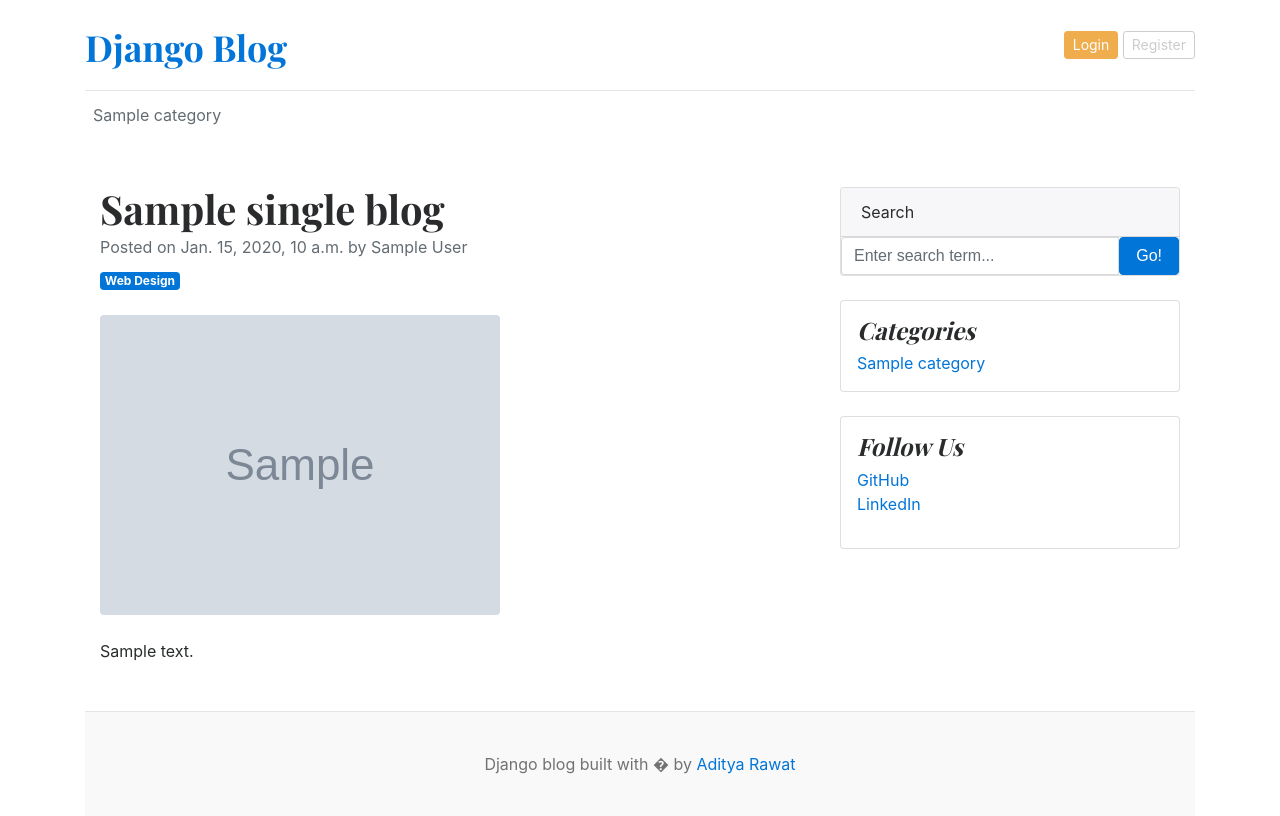
After one commit to adityaarawat/djangoBLOG, a Django app: template templates/blog.html in a window 1280 px wide. The commit adds this page. Run offline with Django 5.2, Linux system fonts and the light colour scheme; the template is opened without the code that fills it: most values are stand-ins (such as "Sample title", 1, 10 or a date in 2020); grey boxes marked "Sample" are stand-in pictures.

Commit message:
Single Blog page Category wise listing features added

```diff
--- a/blog/admin.py
+++ b/blog/admin.py
@@ -1,5 +1,5 @@
 from django.contrib import admin
-from .models import categories,blog
+from .models import category,blog
 
 class blogAdmin(admin.ModelAdmin):
     prepopulated_fields ={"slug": ('title',)}
@@ -7,5 +7,5 @@ class blogAdmin(admin.ModelAdmin):
     search_fields=['id','title','category__category_name','status']
     list_editable=['is_featured']
 
-admin.site.register(categories)
+admin.site.register(category)
 admin.site.register(blog,blogAdmin)
--- /dev/null
+++ b/blog/context_processors.py
@@ -0,0 +1,4 @@
+from .models import category
+def get_context(request):
+    cate=category.objects.all()
+    return dict(cate=cate)
--- a/blog/models.py
+++ b/blog/models.py
@@ -1,6 +1,7 @@
 from django.db import models
 from django.contrib.auth.models import User
-class categories(models.Model):
+
+class category(models.Model):
     category_name=models.CharField(max_length=250,unique=True)
     created_at=models.DateTimeField(auto_now_add=True)
     updated_at=models.DateTimeField(auto_now=True)
@@ -19,7 +20,7 @@ STATUS_CHOICES=(
 class blog(models.Model):
     title=models.CharField(max_length=100)
     slug=models.SlugField(max_length=150, unique=True, blank=True)
-    category=models.ForeignKey(categories,on_delete=models.CASCADE)
+    category=models.ForeignKey(category,on_delete=models.CASCADE)
     author=models.ForeignKey(User, on_delete=models.CASCADE)
     featured_image=models.ImageField(upload_to='uploads/%Y/%m/%d')
     short_description=models.TextField(max_length=500)
--- /dev/null
+++ b/blog/urls.py
@@ -0,0 +1,5 @@
+from . import views
+from django.urls import path
+urlpatterns = [
+    path('<int:category_id>/', views.categories, name='category')
+]
--- a/blogmain/urls.py
+++ b/blogmain/urls.py
@@ -15,11 +15,14 @@ Including another URLconf
     2. Add a URL to urlpatterns:  path('blog/', include('blog.urls'))
 """
 from django.contrib import admin
-from django.urls import path
+from django.urls import path,include
 from .import views
 from django.conf.urls.static import static
 from django.conf import settings
+from blog import views as blogsMain
 urlpatterns = [
     path('admin/', admin.site.urls),
-    path('', views.home, name='home')
-]+static(settings.MEDIA_URL, docuemt_root=settings.MEDIA_ROOT)
+    path('', views.home, name='home'),
+    path('category/', include('blog.urls')),
+    path('<slug:slug>/',blogsMain.blogs,name='blogs')
+]+static(settings.MEDIA_URL, document_root=settings.MEDIA_ROOT)
--- /dev/null
+++ b/templates/base.html
@@ -0,0 +1,41 @@
+{% load static %}
+<!DOCTYPE html>
+<html lang="en">
+<head>
+    <meta charset="UTF-8">
+    <meta name="viewport" content="width=device-width, initial-scale=1.0">
+    <title>Document</title>
+    <link href="https://getbootstrap.com/docs/4.0/dist/css/bootstrap.min.css" rel="stylesheet">
+    <link href="https://fonts.googleapis.com/css?family=Playfair+Display:700,900" rel="stylesheet">
+    <link href="{% static 'css/blog.css' %}" rel="stylesheet">
+</head>
+<body>
+    <div class="container">
+        <header class="blog-header py-3">
+          <div class="row flex-nowrap justify-content-between align-items-center">
+            <div class="col-8 pt-1">
+              <a class="blog-header-logo text-dark" href="/">Django Blog</a>
+            </div>
+            <div class="col-4 d-flex justify-content-end align-items-center">
+              <a class="btn btn-sm btn-warning" href="#">Login</a> &nbsp;
+              <a class="btn btn-sm btn-outline-secondary" href="#">Register</a>
+            </div>
+          </div>
+        </header>
+
+        <div class="nav-scroller py-1 mb-2">
+          <nav class="nav d-flex justify-content-between">
+            {% for cat in cate %}
+            <a class="p-2 text-muted" href="{% url 'category' cat.id %}">{{cat.category_name}}</a>
+            {% endfor %}
+          </nav>
+        </div>
+
+        {% block content %}
+
+        {% endblock %}
+        <footer class="blog-footer">
+            <p>Django blog built with � by <a href="#">Aditya Rawat</a></p>
+          </footer>
+</body>
+</html>
--- /dev/null
+++ b/templates/blog.html
@@ -0,0 +1,65 @@
+{% extends "base.html" %}
+
+{% block content %}
+<!-- Page content-->
+<div class="container mt-5">
+    <div class="row">
+        <div class="col-lg-8">
+            <!-- Post content-->
+            <article>
+                <!-- Post header-->
+                <header class="mb-4">
+                    <!-- Post title-->
+                    <h1 class="fw-bolder mb-1">{{singleBlog.title}}</h1>
+                    <!-- Post meta content-->
+                    <div class="text-muted fst-italic mb-2">Posted on {{singleBlog.created_at}} by {{singleBlog.author}}</div>
+                    <!-- Post category-->
+                    <a class="badge bg-primary text-decoration-none text-light" href="#!">Web Design</a>
+                </header>
+                <!-- Preview image figure-->
+                <figure class="mb-4"><img class="img-fluid rounded" src="{{ singleBlog.featured_image.url }}"alt={{singleBlog.slug}} /></figure>
+                <!-- Post content-->
+                <section class="mb-5">
+                    <p class="fs-5 mb-4">{{singleBlog.short_description}}</p>
+                    </section>
+            </article>
+        </div>
+        <!-- Side widgets-->
+        <div class="col-lg-4">
+            <!-- Search widget-->
+            <div class="card mb-4">
+                <div class="card-header">Search</div>
+                <div class="card-body">
+                    <div class="input-group">
+                        <input class="form-control" type="text" placeholder="Enter search term..." aria-label="Enter search term..." aria-describedby="button-search" />
+                        <button class="btn btn-primary" id="button-search" type="button">Go!</button>
+                    </div>
+                </div>
+            </div>
+            <!-- Categories widget-->
+            <div class="card mb-4 p-3">
+                <h4 class="font-italic">Categories</h4>
+                <div class="card-body">
+                    <div class="row">
+                        <div class="col-sm-6">
+                            <ul class="list-unstyled mb-0">
+                                {% for cat in cate %}
+                                <li><a href="{% url 'category' cat.id %}">{{cat.category_name}}</a></li>
+                                {% endfor %}
+                            </ul>
+                        </div>
+                    </div>
+                </div>
+            </div>
+            <!-- Side widget-->
+            <div class="card mb-4 p-3">
+                <h4 class="font-italic">Follow Us</h4>
+                <ol class="list-unstyled">
+                    <li><a href="#">GitHub</a></li>
+                    <li><a href="#">LinkedIn</a></li>
+                </ol>
+            </div>
+        </div>
+    </div>
+</div>
+{% endblock %}
```
Also changed, not shown: blog/views.py (+22 -0 lines), blogmain/settings.py (+5 -2 lines), blogmain/views.py (+10 -1 lines), templates/404.html (added, +11 -0 lines), templates/categories.html (added, +32 -0 lines), templates/home.html (+30 -68 lines), blog/migrations/0004_rename_categories_category.py (added).
